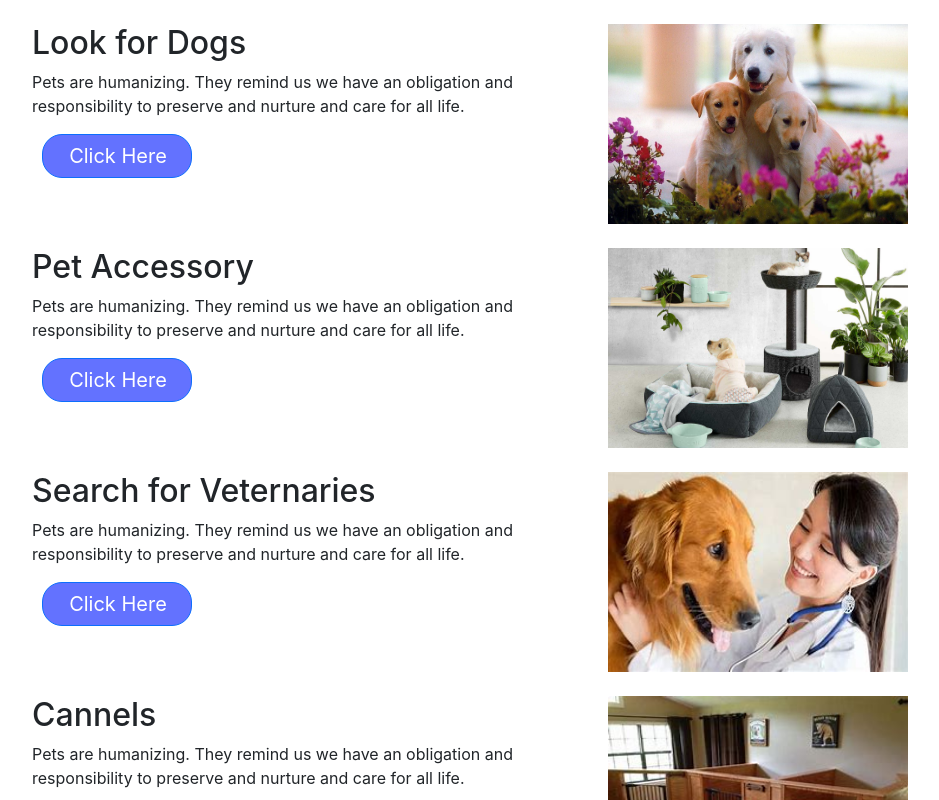
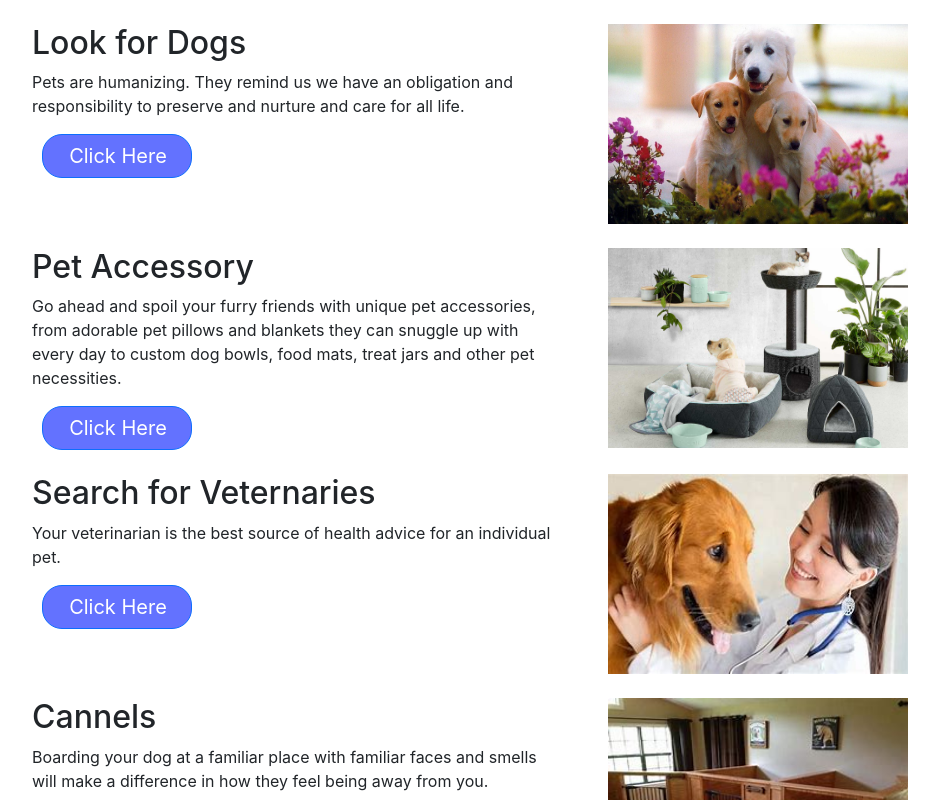
Before and after one commit to maheshi98/SPM_Project_15, a React (Create React App) app in the folder FrontEnd/petsystem/: page / in a window 1280 px wide. Shown: the top 800 px of the page, without its empty margins (100-1039 px from the left). Built offline with nearby package versions, Linux system fonts and the light colour scheme.

Commit message:
buttons fixed

```diff
--- a/FrontEnd/petsystem/src/components/admin/BoardingPlace/index.jsx
+++ b/FrontEnd/petsystem/src/components/admin/BoardingPlace/index.jsx
@@ -4,7 +4,7 @@ import { Row, Col } from 'react-bootstrap';
 import { BsPlusCircle } from 'react-icons/bs';
 import { RiFileDownloadLine, RiDeleteBin2Line } from 'react-icons/ri';
 import { FiEdit } from 'react-icons/fi';
-import BoardingPlaceService from '../../../services/BoardingPlacesService';
+import BoardingPlaceService from '../../../Services/BoardingPlacesService';
 import './index.css'
 
 export default class BoardingPlace extends Component {
--- a/FrontEnd/petsystem/src/components/home/Footer/index.jsx
+++ b/FrontEnd/petsystem/src/components/home/Footer/index.jsx
@@ -55,7 +55,7 @@ export default class Footer extends Component {
                                 <div class="copyright-text">
                                     <p>
                                         Copyright &copy; 2021 | All Rights Reserved
-                                        <a href="/">Pet Care</a>
+                                        <a href="/"> Pet Care</a>
                                     </p>
                                 </div>
                             </div>
--- a/FrontEnd/petsystem/src/components/home/index.jsx
+++ b/FrontEnd/petsystem/src/components/home/index.jsx
@@ -21,8 +21,9 @@ export default class Home extends Component {
                                         responsibility to preserve and nurture and care for all life.
                                     </p>
                                 </div>
-                                {/* <button>Read More</button> */}
+                                <a href="/admin" target="_blank" rel="noreferrer">
                                 <Button style={{ fontSize: 20, width: 150, paddingRight: 10, marginLeft:90, borderRadius: 20, backgroundColor: "#6372ff" }}>Click Here</Button>{' '}
+                            </a>
                             </div>
                             <div className='col-xs-12 col-md-6'>
                                 <img src={Dog} className='img-responsive' style={{ height: 200, width: 300, marginLeft:30 }} alt='logo' />
@@ -33,11 +34,12 @@ export default class Home extends Component {
                             <div className='col-xs-12 col-md-6'>
                                 <div className='adopt-text' style={{marginLeft:80}}>
                                     <h2>Pet Accessory</h2>
-                                    <p>Pets are humanizing. They remind us we have an obligation and
-                                        responsibility to preserve and nurture and care for all life.
+                                    <p>Go ahead and spoil your furry friends with unique pet accessories, from adorable pet pillows and blankets they can snuggle up with every day to custom dog bowls, food mats, treat jars and other pet necessities.
                                     </p>
                                 </div>
+                                <a href="/admin" target="_blank" rel="noreferrer">
                                 <Button style={{ fontSize: 20, width: 150, paddingRight: 10, marginLeft:90, borderRadius: 20, backgroundColor: "#6372ff" }}>Click Here</Button>{' '}
+                                </a>
                             </div>
                             <div className='col-xs-12 col-md-6'>
                                 <img src={PetAcc} className='img-responsive' style={{ height: 200, width: 300, marginLeft:30 }} alt='logo' />
@@ -48,11 +50,12 @@ export default class Home extends Component {
                             <div className='col-xs-12 col-md-6'>
                                 <div className='adopt-text' style={{marginLeft:80}}>
                                     <h2>Search for Veternaries</h2>
-                                    <p>Pets are humanizing. They remind us we have an obligation and
-                                        responsibility to preserve and nurture and care for all life.
+                                    <p>Your veterinarian is the best source of health advice for an individual pet.
                                     </p>
                                 </div>
+                                <a href="/admin" target="_blank" rel="noreferrer">
                                 <Button style={{ fontSize: 20, width: 150, paddingRight: 10, marginLeft:90, borderRadius: 20, backgroundColor: "#6372ff" }}>Click Here</Button>{' '}
+                                </a>
                             </div>
                             <div className='col-xs-12 col-md-6'>
                                 <img src={Vet} className='img-responsive' style={{ height: 200, width: 300, marginLeft:30 }} alt='logo' />
@@ -63,11 +66,12 @@ export default class Home extends Component {
                             <div className='col-xs-12 col-md-6'>
                                 <div className='adopt-text' style={{marginLeft:80}}>
                                     <h2>Cannels</h2>
-                                    <p>Pets are humanizing. They remind us we have an obligation and
-                                        responsibility to preserve and nurture and care for all life.
+                                    <p>Boarding your dog at a familiar place with familiar faces and smells will make a difference in how they feel being away from you.
                                     </p>
                                 </div>
+                                <a href="/admin" target="_blank" rel="noreferrer">
                                 <Button style={{ fontSize: 20, width: 150, paddingRight: 10, marginLeft:90, borderRadius: 20, backgroundColor: "#6372ff" }}>Click Here</Button>{' '}
+                                </a>
                             </div>
                             <div className='col-xs-12 col-md-6'>
                                 <img src={Kennel} className='img-responsive' style={{ height: 200, width: 300, marginLeft:30 }} alt='logo' />
```
Also changed, not shown: 1 other file (tests, documents, lock files or other folders).
